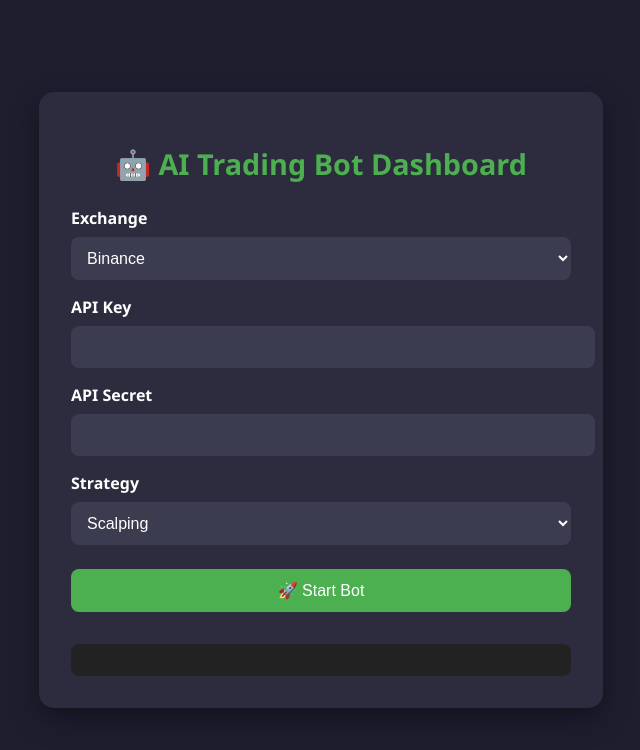
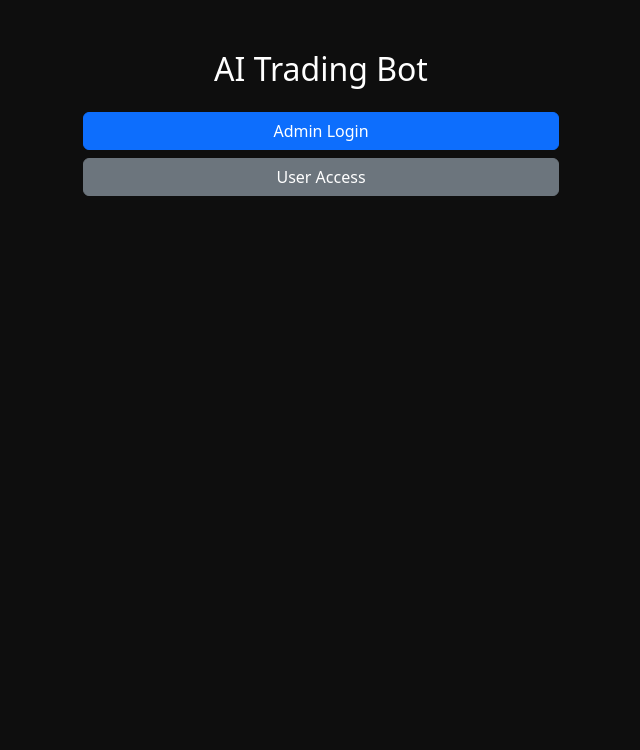
Before and after one commit to whiteindian21/ai-trading-bot, a plain HTML site: page index.html in a window 1280 px wide. Shown: the whole page, without its empty margins (319-959 px from the left). Drawn offline with nearby package versions, Linux system fonts and the light colour scheme.

Commit message:
Update index.html

```diff
--- a/index.html
+++ b/index.html
@@ -3,133 +3,103 @@
 <head>
   <meta charset="UTF-8" />
   <meta name="viewport" content="width=device-width, initial-scale=1.0" />
-  <title>AI Trading Bot Dashboard</title>
+  <title>AI Trading Bot</title>
+  <link href="https://cdn.jsdelivr.net/npm/bootstrap@5.3.3/dist/css/bootstrap.min.css" rel="stylesheet">
   <style>
-    /* CSS for the page */
-    :root {
-      --primary-color: #4caf50;
-      --background-color: #1e1e2f;
-      --card-color: #2c2c3e;
-      --text-color: #ffffff;
-      --input-bg: #3c3c50;
+    body {
+      background-color: #0e0e0e;
+      color: #fff;
     }
-
-    body {
-      font-family: 'Segoe UI', Tahoma, Geneva, Verdana, sans-serif;
-      background: var(--background-color);
-      color: var(--text-color);
-      margin: 0;
-      padding: 0;
-      display: flex;
-      justify-content: center;
-      align-items: center;
-      height: 100vh;
+    .container {
+      margin-top: 50px;
+      max-width: 500px;
     }
-
-    .container {
-      background-color: var(--card-color);
-      padding: 2rem;
-      border-radius: 15px;
-      box-shadow: 0 10px 30px rgba(0, 0, 0, 0.4);
-      width: 90%;
-      max-width: 500px;
-      text-align: center;
-    }
-
-    h1 {
-      margin-bottom: 1.5rem;
-      font-size: 1.8rem;
-      color: var(--primary-color);
-    }
-
-    form label {
-      display: block;
-      text-align: left;
-      margin-top: 1rem;
-      font-weight: bold;
-    }
-
-    input, select, textarea, button {
-      width: 100%;
-      padding: 0.75rem;
-      margin-top: 0.5rem;
-      border: none;
-      border-radius: 8px;
-      background-color: var(--input-bg);
-      color: var(--text-color);
-      font-size: 1rem;
-    }
-
-    button {
-      background-color: var(--primary-color);
-      margin-top: 1.5rem;
-      cursor: pointer;
-      transition: background-color 0.3s ease;
-    }
-
-    button:hover {
-      background-color: #45a049;
-    }
-
-    .result {
-      margin-top: 2rem;
-      background-color: #222;
-      padding: 1rem;
-      border-radius: 8px;
-      text-align: left;
-      white-space: pre-wrap;
+    .hidden {
+      display: none;
     }
   </style>
 </head>
 <body>
 <div class="container">
-    <h1>🤖 AI Trading Bot Dashboard</h1>
-    <form id="trading-form">
-      <label for="exchange">Exchange</label>
-      <select id="exchange" name="exchange">
-        <option value="binance">Binance</option>
-        <option value="coinbasepro">Coinbase</option>
-        <option value="oanda">Forex</option>
-      </select>
+  <h2 class="text-center mb-4">AI Trading Bot</h2>
 
-      <label for="apiKey">API Key</label>
-      <input type="text" id="apiKey" name="apiKey" required />
+  <div id="roleSelection">
+    <button class="btn btn-primary w-100 mb-2" onclick="showAdminLogin()">Admin Login</button>
+    <button class="btn btn-secondary w-100" onclick="showUserSection()">User Access</button>
+  </div>
 
-      <label for="apiSecret">API Secret</label>
-      <input type="text" id="apiSecret" name="apiSecret" required />
+  <!-- Admin Login -->
+  <div id="adminLogin" class="hidden">
+    <h4 class="mt-4">Admin Login</h4>
+    <input type="password" id="adminPass" class="form-control mb-3" placeholder="Enter Admin Password">
+    <button class="btn btn-warning w-100" onclick="loginAdmin()">Login as Admin</button>
+  </div>
 
-      <label for="strategy">Strategy</label>
-      <select id="strategy" name="strategy">
-        <option value="scalp">Scalping</option>
-        <option value="swing">Swing</option>
-        <option value="ai">AI Prediction</option>
-      </select>
+  <!-- Admin API Key Input -->
+  <div id="adminSection" class="hidden">
+    <h4 class="mt-4">Set OpenAI API Key</h4>
+    <input type="text" id="adminApiKey" class="form-control mb-3" placeholder="OpenAI API Key">
+    <button class="btn btn-success w-100" onclick="saveAdminApiKey()">Save API Key</button>
+  </div>
 
-      <button type="submit">🚀 Start Bot</button>
-    </form>
-
-    <div class="result" id="result"></div>
+  <!-- User Section -->
+  <div id="userSection" class="hidden">
+    <h4 class="mt-4">User Settings</h4>
+    <input type="text" id="userTradingApi" class="form-control mb-3" placeholder="Your Binance/Coinbase API Key">
+    <button class="btn btn-info w-100" onclick="startBot()">Start Trading Bot</button>
+  </div>
 </div>
 
 <script>
-    document.getElementById('trading-form').onsubmit = async (e) => {
-      e.preventDefault();
-      const data = {
-        exchange: e.target.exchange.value,
-        apiKey: e.target.apiKey.value,
-        apiSecret: e.target.apiSecret.value,
-        strategyPrompt: e.target.strategy.value
-      };
+  const ADMIN_PASSWORD = "admin123"; // 🔒 Replace with a more secure method in production
+  let savedOpenAIKey = "";
 
-      const response = await fetch('https://your-backend-url/start-bot', {
-        method: 'POST',
-        headers: { 'Content-Type': 'application/json' },
-        body: JSON.stringify(data)
+  function showAdminLogin() {
+    document.getElementById('roleSelection').classList.add('hidden');
+    document.getElementById('adminLogin').classList.remove('hidden');
+  }
+
+  function showUserSection() {
+    document.getElementById('roleSelection').classList.add('hidden');
+    document.getElementById('userSection').classList.remove('hidden');
+  }
+
+  function loginAdmin() {
+    const input = document.getElementById('adminPass').value;
+    if (input === ADMIN_PASSWORD) {
+      document.getElementById('adminLogin').classList.add('hidden');
+      document.getElementById('adminSection').classList.remove('hidden');
+    } else {
+      alert('Wrong password');
+    }
+  }
+
+  function saveAdminApiKey() {
+    savedOpenAIKey = document.getElementById('adminApiKey').value;
+    alert("API Key saved successfully.");
+  }
+
+  async function startBot() {
+    const userKey = document.getElementById('userTradingApi').value;
+    if (!userKey || !savedOpenAIKey) {
+      alert("Missing API keys.");
+      return;
+    }
+
+    const response = await fetch("https://your-backend-url.com/start-bot", {
+      method: "POST",
+      headers: {
+        "Content-Type": "application/json"
+      },
+      body: JSON.stringify({
+        openai_key: savedOpenAIKey,
+        trading_key: userKey
+      })
     });
 
-      const result = await response.json();
-      document.getElementById('result').textContent = JSON.stringify(result, null, 2);
-    };
+    const data = await response.json();
+    alert("Bot Started: " + JSON.stringify(data));
+  }
 </script>
 </body>
 </html>
```
Lines whose indentation alone changed are shown as unchanged.
